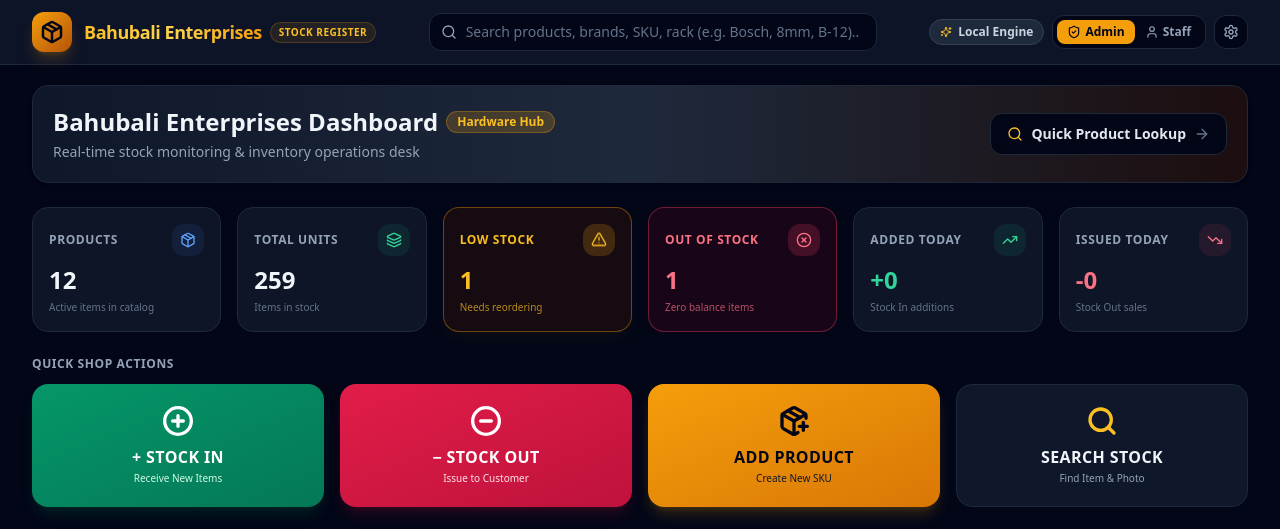
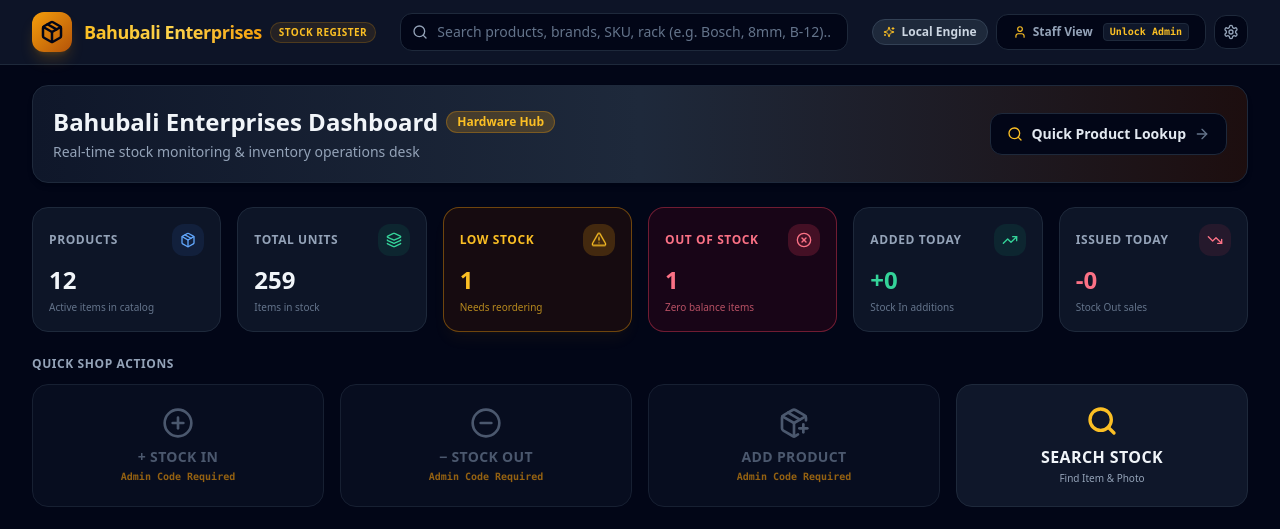
Before and after one commit to MJforti/Bahubali-Stock-Management, a React (Vite) app: page / in a window 1280 px wide. Shown: the top 529 px of the page. Built offline with nearby package versions, Linux system fonts and the light colour scheme; no server answers; the database is empty.

Commit message:
Implement Staff View by default, Admin Code security modal, and granular Supabase Realtime CDC sync

```diff
--- a/src/App.tsx
+++ b/src/App.tsx
@@ -19,12 +19,14 @@
 import { supabase, localBroadcastChannel } from './lib/supabase';
 
 import { SplashScreen } from './components/layout/SplashScreen';
+import { AdminPasscodeModal } from './components/auth/AdminPasscodeModal';
 
 export function App() {
   const [activeTab, setActiveTab] = useState<ActiveTab>('dashboard');
-  const [userRole, setUserRole] = useState<UserRole>('admin');
+  const [userRole, setUserRole] = useState<UserRole>('staff'); // STAFF VIEW BY DEFAULT
   const [realtimeStatus, setRealtimeStatus] = useState<RealtimeStatus>('local_demo');
   const [searchQuery, setSearchQuery] = useState('');
+  const [adminAuthOpen, setAdminAuthOpen] = useState(false);
 
   const [products, setProducts] = useState<Product[]>(() => getLocalProducts());
   const [transactions, setTransactions] = useState<StockTransaction[]>(() => getLocalTransactions());
@@ -44,6 +46,15 @@
   });
   const [importModalOpen, setImportModalOpen] = useState(false);
   const [settingsModalOpen, setSettingsModalOpen] = useState(false);
+
+  // Handle Role Switching
+  const handleRoleChangeRequest = (role: UserRole) => {
+    if (role === 'admin') {
+      setAdminAuthOpen(true);
+    } else {
+      setUserRole('staff');
+    }
+  };
 
   // Load Initial Data & Subscriptions
   const loadData = useCallback(async () => {
@@ -65,30 +76,41 @@
   useEffect(() => {
     loadData();
 
-    // Supabase Real-time Cloud Subscriptions & WebSockets Broadcast
+    // Granular Supabase Realtime CDC Subscriptions
     if (supabase) {
       const client = supabase;
       let channel: any = null;
 
       try {
         channel = client
-          .channel('bahubali_global_sync', {
-            config: {
-              broadcast: { self: true }
-            }
-          })
+          .channel('bahubali_realtime_cdc')
           .on(
             'postgres_changes',
             { event: '*', schema: 'public', table: 'products' },
-            () => {
-              fetchProducts().then((res) => setProducts(res.products));
+            (payload: any) => {
+              console.log('⚡ Realtime Products Event:', payload);
+              if (payload.eventType === 'INSERT' && payload.new) {
+                setProducts((prev) => {
+                  const exists = prev.some((p) => p.id === payload.new.id);
+                  return exists ? prev : [payload.new as Product, ...prev];
+                });
+              } else if (payload.eventType === 'UPDATE' && payload.new) {
+                setProducts((prev) =>
+                  prev.map((p) => (p.id === payload.new.id ? (payload.new as Product) : p))
+                );
+              } else if (payload.eventType === 'DELETE' && payload.old) {
+                setProducts((prev) => prev.filter((p) => p.id !== payload.old.id));
+              }
             }
           )
           .on(
             'postgres_changes',
             { event: '*', schema: 'public', table: 'stock_transactions' },
-            () => {
-              fetchStockTransactions().then((res) => setTransactions(res));
+            (payload: any) => {
+              console.log('⚡ Realtime Transactions Event:', payload);
+              if (payload.eventType === 'INSERT' && payload.new) {
+                setTransactions((prev) => [payload.new as StockTransaction, ...prev]);
+              }
             }
           )
           .on(
@@ -106,30 +128,19 @@
             }
           )
           .subscribe((status) => {
+            console.log('Supabase Realtime Connection Status:', status);
             if (status === 'SUBSCRIBED') {
               setRealtimeStatus('connected');
             } else if (status === 'TIMED_OUT' || status === 'CLOSED') {
               setRealtimeStatus('reconnecting');
+              loadData(); // Refetch latest DB state upon reconnection
             }
           });
       } catch (err) {
-        console.warn('Realtime channel error:', err);
+        console.warn('Realtime channel subscription error:', err);
       }
 
-      // Fail-safe background polling every 3 seconds for mobile devices
-      const pollInterval = setInterval(() => {
-        fetchProducts().then((res) => {
-          if (res.products && res.products.length > 0) {
-            setProducts(res.products);
-          }
-        });
-        fetchStockTransactions().then((txs) => {
-          if (txs) setTransactions(txs);
-        });
-      }, 3000);
-
       return () => {
-        clearInterval(pollInterval);
         if (channel) {
           try {
             client.removeChannel(channel);
@@ -245,7 +256,7 @@
       {/* Top Navbar */}
       <Navbar
         currentRole={userRole}
-        onRoleChange={setUserRole}
+        onRoleChange={handleRoleChangeRequest}
         realtimeStatus={realtimeStatus}
         searchQuery={searchQuery}
         onSearchChange={setSearchQuery}
@@ -368,6 +379,16 @@
         <SupabaseConfigModal onClose={() => setSettingsModalOpen(false)} />
       )}
 
+      {/* Admin Security Passcode Unlock Modal */}
+      <AdminPasscodeModal
+        isOpen={adminAuthOpen}
+        onClose={() => setAdminAuthOpen(false)}
+        onSuccess={() => {
+          setUserRole('admin');
+          setAdminAuthOpen(false);
+        }}
+      />
+
     </div>
   );
 }
--- /dev/null
+++ b/src/components/auth/AdminPasscodeModal.tsx
@@ -0,0 +1,122 @@
+import React, { useState } from 'react';
+import { ShieldCheck, Lock, X, AlertCircle } from 'lucide-react';
+import { verifyAdminPasscode } from '../../lib/supabase';
+
+interface AdminPasscodeModalProps {
+  isOpen: boolean;
+  onClose: () => void;
+  onSuccess: () => void;
+}
+
+export const AdminPasscodeModal: React.FC<AdminPasscodeModalProps> = ({
+  isOpen,
+  onClose,
+  onSuccess
+}) => {
+  const [code, setCode] = useState('');
+  const [error, setError] = useState<string | null>(null);
+  const [loading, setLoading] = useState(false);
+
+  if (!isOpen) return null;
+
+  const handleSubmit = async (e: React.FormEvent) => {
+    e.preventDefault();
+    if (!code.trim()) {
+      setError('Please enter the Admin Security Code');
+      return;
+    }
+
+    setLoading(true);
+    setError(null);
+
+    try {
+      const isValid = await verifyAdminPasscode(code.trim());
+      if (isValid) {
+        setCode('');
+        setError(null);
+        onSuccess();
+      } else {
+        setError('Incorrect Admin Code. Access denied.');
+      }
+    } catch (err) {
+      setError('Verification error. Please try again.');
+    } finally {
+      setLoading(false);
+    }
+  };
+
+  return (
+    <div className="fixed inset-0 z-50 bg-slate-950/80 backdrop-blur-sm flex items-center justify-center p-4">
+      <div className="bg-slate-900 border border-slate-800 rounded-3xl max-w-md w-full p-6 shadow-2xl space-y-6 relative animate-in fade-in zoom-in-95 duration-200">
+
+        {/* Close Button */}
+        <button
+          onClick={onClose}
+          className="absolute right-4 top-4 text-slate-400 hover:text-slate-200 p-1.5 rounded-xl hover:bg-slate-800 transition-all"
+        >
+          <X className="w-5 h-5" />
+        </button>
+
+        {/* Header Icon */}
+        <div className="text-center space-y-2">
+          <div className="w-14 h-14 rounded-2xl bg-amber-500/10 border border-amber-500/20 text-amber-400 flex items-center justify-center mx-auto shadow-lg shadow-amber-500/10">
+            <Lock className="w-7 h-7 stroke-[2.5]" />
+          </div>
+          <h3 className="text-xl font-extrabold text-slate-100">Unlock Admin Mode</h3>
+          <p className="text-xs text-slate-400">
+            Enter the 4-digit master admin code to enable Stock In, Stock Out, and Inventory editing.
+          </p>
+        </div>
+
+        {/* Error Alert */}
+        {error && (
+          <div className="flex items-center gap-2 p-3 bg-rose-500/10 border border-rose-500/20 rounded-xl text-rose-400 text-xs font-semibold animate-in fade-in">
+            <AlertCircle className="w-4 h-4 shrink-0" />
+            <span>{error}</span>
+          </div>
+        )}
+
+        {/* Form Input */}
+        <form onSubmit={handleSubmit} className="space-y-4">
+          <div>
+            <label className="block text-xs font-bold uppercase tracking-wider text-slate-300 mb-2">
+              Admin Passcode
+            </label>
+            <input
+              type="password"
+              maxLength={10}
+              placeholder="Enter Admin Code (Default: 9988)"
+              value={code}
+              onChange={(e) => setCode(e.target.value)}
+              autoFocus
+              className="w-full text-center text-2xl font-mono tracking-widest py-3 bg-slate-950 border border-slate-800 rounded-2xl text-amber-400 placeholder-slate-600 focus:outline-none focus:border-amber-500 focus:ring-1 focus:ring-amber-500"
+            />
+          </div>
+
+          <div className="flex items-center gap-3 pt-2">
+            <button
+              type="button"
+              onClick={onClose}
+              className="flex-1 py-3 bg-slate-950 hover:bg-slate-800 border border-slate-800 text-slate-300 font-bold text-xs rounded-2xl transition-all"
+            >
+              Cancel (Stay Staff)
+            </button>
+            <button
+              type="submit"
+              disabled={loading}
+              className="flex-1 py-3 bg-amber-500 hover:bg-amber-400 disabled:opacity-50 text-slate-950 font-black text-xs rounded-2xl shadow-lg shadow-amber-500/20 transition-all flex items-center justify-center gap-1.5"
+            >
+              <ShieldCheck className="w-4 h-4" />
+              <span>{loading ? 'Verifying...' : 'Unlock Admin'}</span>
+            </button>
+          </div>
+        </form>
+
+        <p className="text-[10px] text-center text-slate-500 font-mono">
+          Staff users are 100% read-only.
+        </p>
+
+      </div>
+    </div>
+  );
+};
--- a/src/components/dashboard/DashboardView.tsx
+++ b/src/components/dashboard/DashboardView.tsx
@@ -181,6 +181,7 @@
         <div className="grid grid-cols-2 sm:grid-cols-4 gap-3 sm:gap-4">
 
           {/* + STOCK IN Button */}
+          {userRole === 'admin' ? (
             <button
               onClick={() => onOpenStockIn()}
               className="flex flex-col items-center justify-center p-4 sm:p-5 rounded-2xl bg-gradient-to-br from-emerald-600 to-emerald-700 text-white font-extrabold shadow-lg shadow-emerald-700/20 hover:from-emerald-500 hover:to-emerald-600 active:scale-98 transition-all group"
@@ -189,8 +190,16 @@
               <span className="text-base tracking-wide">+ STOCK IN</span>
               <span className="text-[10px] text-emerald-100 font-normal mt-0.5">Receive New Items</span>
             </button>
+          ) : (
+            <div className="flex flex-col items-center justify-center p-4 sm:p-5 rounded-2xl bg-slate-900/60 border border-slate-800 text-slate-500 font-bold opacity-75 cursor-not-allowed">
+              <PlusCircle className="w-8 h-8 mb-2 stroke-[2]" />
+              <span className="text-sm tracking-wide">+ STOCK IN</span>
+              <span className="text-[10px] text-amber-500/80 font-mono mt-0.5">Admin Code Required</span>
+            </div>
+          )}
 
           {/* - STOCK OUT Button */}
+          {userRole === 'admin' ? (
             <button
               onClick={() => onOpenStockOut()}
               className="flex flex-col items-center justify-center p-4 sm:p-5 rounded-2xl bg-gradient-to-br from-rose-600 to-rose-700 text-white font-extrabold shadow-lg shadow-rose-700/20 hover:from-rose-500 hover:to-rose-600 active:scale-98 transition-all group"
@@ -199,8 +208,16 @@
               <span className="text-base tracking-wide">− STOCK OUT</span>
               <span className="text-[10px] text-rose-100 font-normal mt-0.5">Issue to Customer</span>
             </button>
+          ) : (
+            <div className="flex flex-col items-center justify-center p-4 sm:p-5 rounded-2xl bg-slate-900/60 border border-slate-800 text-slate-500 font-bold opacity-75 cursor-not-allowed">
+              <MinusCircle className="w-8 h-8 mb-2 stroke-[2]" />
+              <span className="text-sm tracking-wide">− STOCK OUT</span>
+              <span className="text-[10px] text-amber-500/80 font-mono mt-0.5">Admin Code Required</span>
+            </div>
+          )}
 
           {/* ADD PRODUCT Button */}
+          {userRole === 'admin' ? (
             <button
               onClick={onOpenAddProduct}
               className="flex flex-col items-center justify-center p-4 sm:p-5 rounded-2xl bg-gradient-to-br from-amber-500 to-amber-600 text-slate-950 font-extrabold shadow-lg shadow-amber-500/20 hover:from-amber-400 hover:to-amber-500 active:scale-98 transition-all group"
@@ -209,8 +226,15 @@
               <span className="text-base tracking-wide">ADD PRODUCT</span>
               <span className="text-[10px] text-slate-900 font-medium mt-0.5">Create New SKU</span>
             </button>
+          ) : (
+            <div className="flex flex-col items-center justify-center p-4 sm:p-5 rounded-2xl bg-slate-900/60 border border-slate-800 text-slate-500 font-bold opacity-75 cursor-not-allowed">
+              <PackagePlus className="w-8 h-8 mb-2 stroke-[2]" />
+              <span className="text-sm tracking-wide">ADD PRODUCT</span>
+              <span className="text-[10px] text-amber-500/80 font-mono mt-0.5">Admin Code Required</span>
+            </div>
+          )}
 
-          {/* SEARCH STOCK Button */}
+          {/* SEARCH STOCK Button (Always Available for Staff) */}
           <button
             onClick={onGoToProductsSearch}
             className="flex flex-col items-center justify-center p-4 sm:p-5 rounded-2xl bg-slate-900 border border-slate-800 text-slate-100 font-extrabold hover:bg-slate-850 hover:border-amber-500/50 active:scale-98 transition-all group"
--- a/src/components/datasheet/InventoryDataSheet.tsx
+++ b/src/components/datasheet/InventoryDataSheet.tsx
@@ -37,6 +37,7 @@
   });
 
   const handleStartEdit = (product: Product) => {
+    if (userRole !== 'admin') return;
     setEditingId(product.id);
     setEditForm({
       current_stock: product.current_stock,
--- a/src/components/layout/Navbar.tsx
+++ b/src/components/layout/Navbar.tsx
@@ -100,28 +100,26 @@
 
             {/* Role Switcher */}
             <div className="relative flex items-center bg-slate-950 p-1 rounded-xl border border-slate-800">
-              <button
-                onClick={() => onRoleChange('admin')}
-                className={`flex items-center gap-1 px-2.5 py-1 rounded-lg text-xs font-bold transition-all ${
-                  currentRole === 'admin'
-                    ? 'bg-amber-500 text-slate-950 shadow'
-                    : 'text-slate-400 hover:text-slate-200'
-                }`}
-              >
-                <ShieldCheck className="w-3.5 h-3.5" />
-                <span>Admin</span>
-              </button>
-              <button
-                onClick={() => onRoleChange('staff')}
-                className={`flex items-center gap-1 px-2.5 py-1 rounded-lg text-xs font-bold transition-all ${
-                  currentRole === 'staff'
-                    ? 'bg-amber-500 text-slate-950 shadow'
-                    : 'text-slate-400 hover:text-slate-200'
-                }`}
-              >
-                <User className="w-3.5 h-3.5" />
-                <span>Staff</span>
-              </button>
+              {currentRole === 'admin' ? (
+                <button
+                  onClick={() => onRoleChange('staff')}
+                  className="flex items-center gap-1.5 px-3 py-1 bg-amber-500 text-slate-950 rounded-lg text-xs font-black shadow transition-all hover:bg-amber-400"
+                  title="Click to Exit Admin Mode"
+                >
+                  <ShieldCheck className="w-3.5 h-3.5" />
+                  <span>Admin Mode (Exit)</span>
+                </button>
+              ) : (
+                <button
+                  onClick={() => onRoleChange('admin')}
+                  className="flex items-center gap-1.5 px-3 py-1 text-slate-400 hover:text-amber-400 rounded-lg text-xs font-bold transition-all"
+                  title="Unlock Admin Mode with Passcode"
+                >
+                  <User className="w-3.5 h-3.5 text-amber-400" />
+                  <span>Staff View</span>
+                  <span className="ml-1 px-1.5 py-0.2 bg-slate-900 border border-slate-800 rounded text-[10px] text-amber-400 font-mono">Unlock Admin</span>
+                </button>
+              )}
             </div>
 
             {/* Settings Modal Button */}
--- a/src/components/products/ProductDetailModal.tsx
+++ b/src/components/products/ProductDetailModal.tsx
@@ -149,6 +149,7 @@
             </div>
 
             {/* Quick Action Buttons */}
+            {userRole === 'admin' ? (
               <div className="grid grid-cols-2 sm:grid-cols-3 gap-2 pt-2 border-t border-slate-850">
                 <button
                   onClick={() => onOpenStockIn(product)}
@@ -166,7 +167,6 @@
                   <span>− Stock Out</span>
                 </button>
 
-              {userRole === 'admin' && (
                 <button
                   onClick={() => onOpenAdjustment(product)}
                   className="col-span-2 sm:col-span-1 flex items-center justify-center gap-1.5 py-2.5 bg-slate-800 hover:bg-slate-700 text-amber-400 border border-slate-700 rounded-xl text-xs font-extrabold transition-all active:scale-95"
@@ -174,8 +174,14 @@
                   <Sliders className="w-4 h-4" />
                   <span>Adjust Stock</span>
                 </button>
+              </div>
+            ) : (
+              <div className="pt-2 border-t border-slate-850 text-center">
+                <span className="text-xs font-mono text-slate-400 bg-slate-900 border border-slate-800 px-3 py-1.5 rounded-xl inline-block">
+                  🔒 Staff Read-Only Access (Unlock Admin to Modify Stock)
+                </span>
+              </div>
             )}
-            </div>
           </div>
 
           {/* Grid Details (Prices, Supplier, Rack) */}
```
Also changed, not shown: src/components/products/ProductListView.tsx (+15 -1 lines), src/lib/supabase.ts (+18 -0 lines), 1 other file (tests, documents, lock files or other folders). Lines whose indentation alone changed are shown as unchanged.
